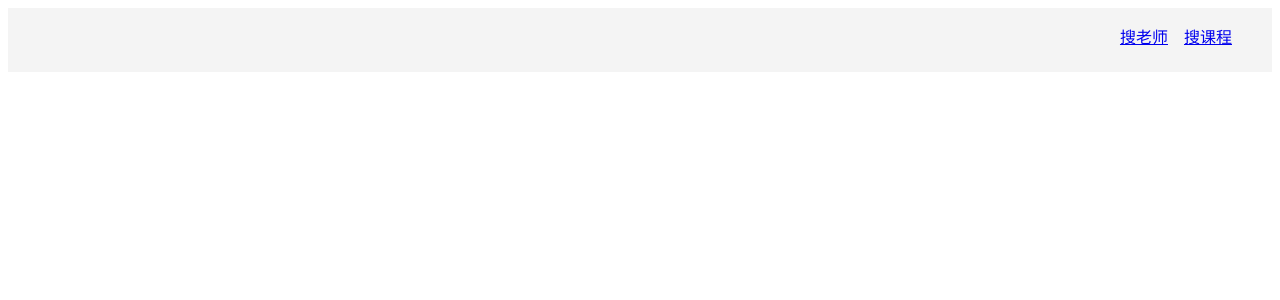
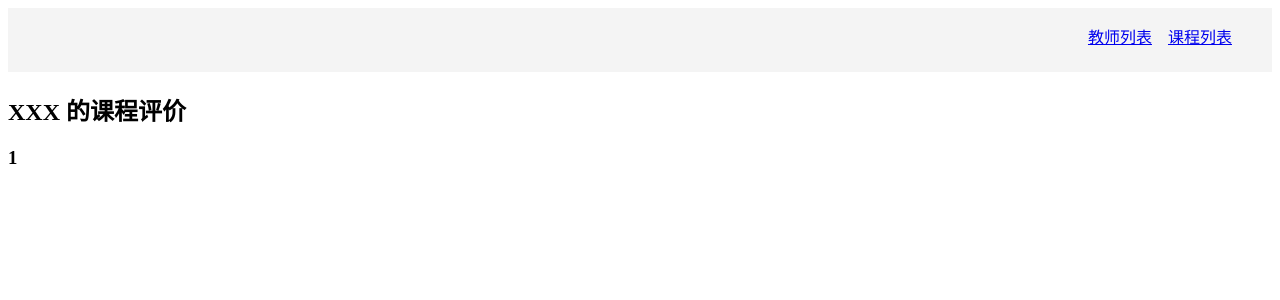
Before and after one commit to GKDRateIt/front-end, a Vue app: page /#/courses/1 in a window 1280 px wide. Before the commit this address had no page. Shown: the top 300 px of the page. Built offline with nearby package versions, Linux system fonts and the light colour scheme.

Commit message:
added router for single course/teacher page

```diff
--- a/src/components/Header.vue
+++ b/src/components/Header.vue
@@ -3,10 +3,10 @@
     <div>
       <nav>
         <div>
-          <router-link to="/courses">搜课程</router-link>
+          <router-link to="/courses">课程列表</router-link>
         </div>
         <div>
-          <router-link to="/teachers">搜老师</router-link>
+          <router-link to="/teachers">教师列表</router-link>
         </div>
       </nav>
     </div>
--- a/src/components/MainBody.vue
+++ b/src/components/MainBody.vue
@@ -1,3 +1,5 @@
+
+
 <template>
   <h2>这是主页面</h2>
 </template>
--- /dev/null
+++ b/src/components/SingleCourse.vue
@@ -0,0 +1,19 @@
+<script>
+export default {
+  data() {
+    return {
+      courseId: this.$route.params.courseId,
+    };
+  },
+  methods: {
+    getCourseName(id) {
+      return "XXX";
+    },
+  },
+};
+</script>
+
+<template>
+  <h2>{{ getCourseName(courseId) }} 的课程评价</h2>
+  <h3>{{ courseId }}</h3>
+</template>
--- /dev/null
+++ b/src/components/SingleTeacher.vue
@@ -0,0 +1,19 @@
+<script>
+export default {
+  data() {
+    return {
+      teacherId: this.$route.params.teacherId,
+    };
+  },
+  methods: {
+    getCourseName(id) {
+      return "XXX";
+    },
+  },
+};
+</script>
+
+<template>
+  <h2>{{ getCourseName(teacherId) }} 的课程评价</h2>
+  <h3>{{ teacherId }}</h3>
+</template>
--- a/src/router.js
+++ b/src/router.js
@@ -1,12 +1,16 @@
 import MainBody from "./components/MainBody.vue"
 import Courses from "./components/Courses.vue"
 import Teachers from "./components/Teachers.vue"
+import SingleCourse from "./components/SingleCourse.vue"
+import SingleTeacher from "./components/SingleTeacher.vue"
 import { createRouter, createWebHashHistory } from "vue-router"
 
 const routes = [
     { path: "/", component: MainBody },
     { path: "/courses", component: Courses },
+    { path: "/courses/:courseId", component: SingleCourse },
     { path: "/teachers", component: Teachers },
+    { path: "/teachers/:teacherId", component: SingleTeacher },
 ]
 
 const router = createRouter({
```
Also changed, not shown: src/components/InPageSeachBox.vue (added).
